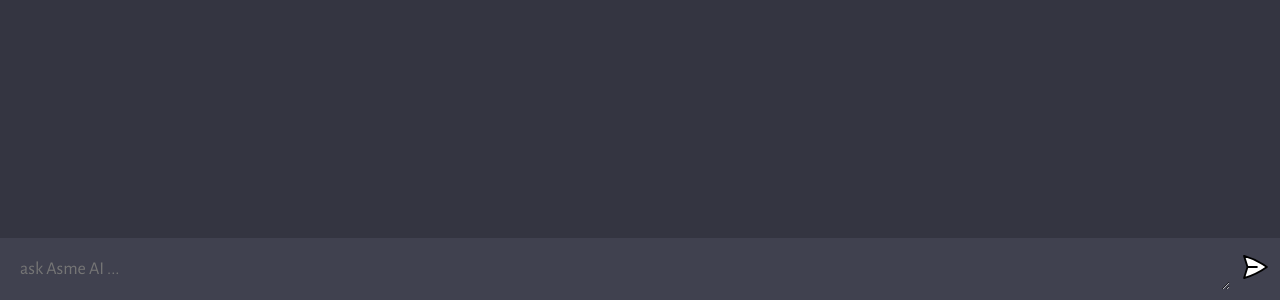
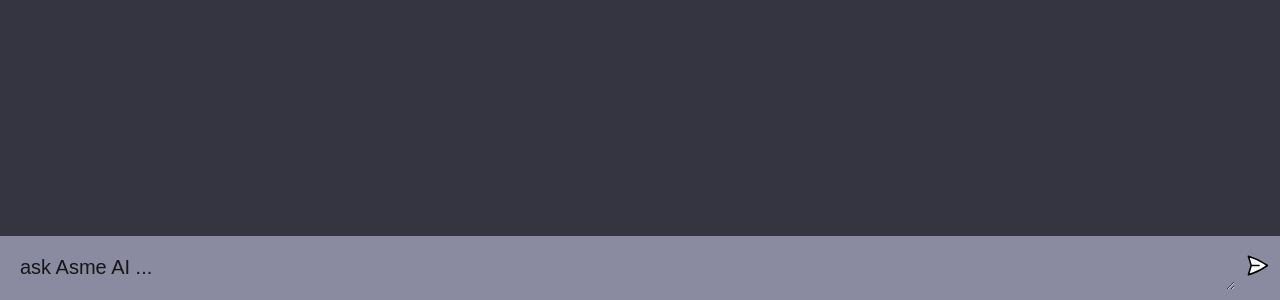
Before and after one commit to HeroDinku/asmex, a website built with Vite: page client/index.html in a window 1280 px wide. Shown: the part 500-800 px from the top of the page. Built offline with nearby package versions, Linux system fonts and the light colour scheme.

Commit message:
css changes

```diff
--- a/client/style.css
+++ b/client/style.css
@@ -69,7 +69,7 @@ body {
   height: 36px;
   border-radius: 5px;
 
-  background: #5436DA;
+  background: blueviolet;
 
   display: flex;
   justify-content: center;
@@ -77,7 +77,7 @@ body {
 }
 
 .ai .profile {
-  background: #10a37f;
+  background:#4203c9;
 }
 
 .profile img {
@@ -117,7 +117,7 @@ form {
   max-width: 1280px;
   margin: 0 auto;
   padding: 10px;
-  background: #40414F;
+  background: #8a8ba1; ;
 
   display: flex;
   flex-direction: row;
@@ -127,14 +127,23 @@ form {
 textarea {
   width: 100%;
 
-  color: #fff;
-  font-size: 18px;
+  color: white;
+  font-size: 20px;
 
   padding: 10px;
   background: transparent;
   border-radius: 5px;
   border: none;
   outline: none;
+}
+::placeholder {
+  color: #181616;
+  font: 1em sans-serif;
+
+
+
+
+
 }
 
 button {
@@ -145,6 +154,7 @@ button {
 }
 
 form img {
-  width: 30px;
-  height: 30px;
+  width: 25px;
+  height: 25px;
+
 }
```
